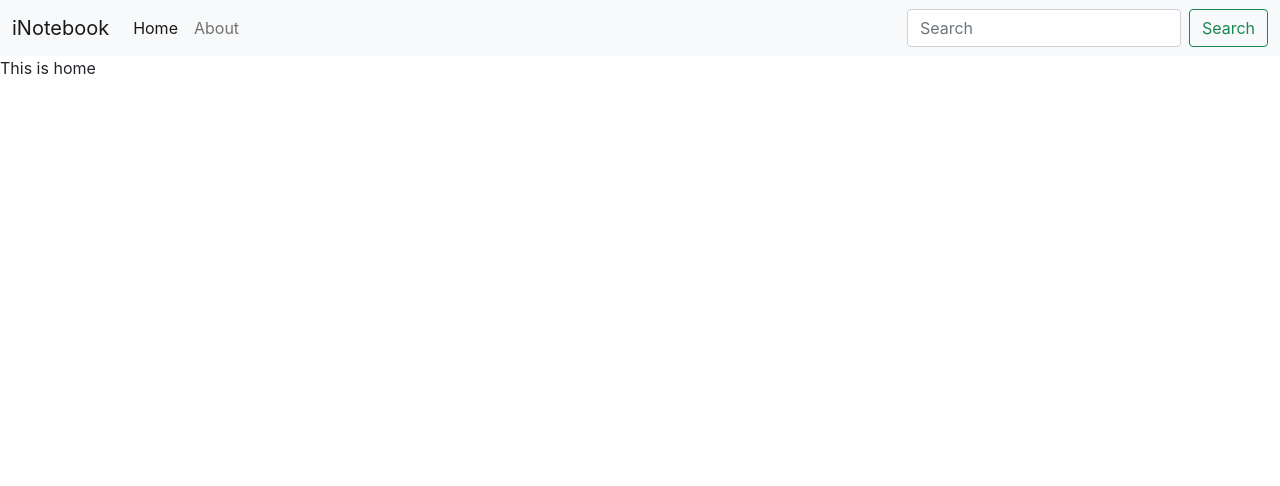
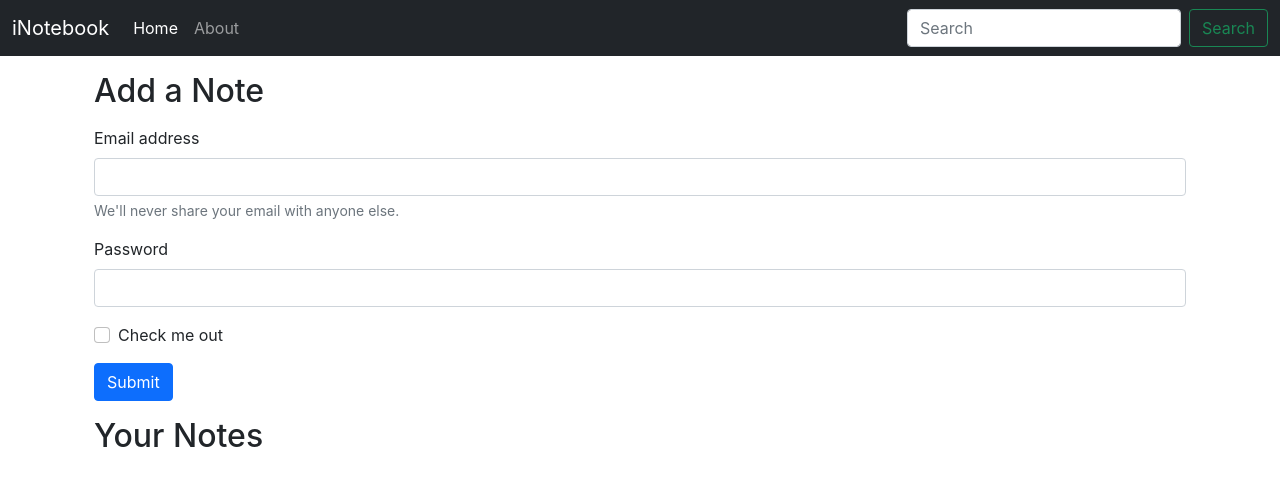
Before and after one commit to ProgrammingWithGaurav/MERN-iNotebook, a React (Create React App) app: page / in a window 1280 px wide. Shown: the top 486 px of the page. Built offline with nearby package versions, Linux system fonts and the light colour scheme.

Commit message:
use Location hooks in react

```diff
--- a/src/App.js
+++ b/src/App.js
@@ -11,6 +11,7 @@ function App() {
     <NoteState>
       <Router>
         <Navbar />
+        <div className="container">
         <Switch>
           <Route exact path="/">
             <Home />
@@ -19,6 +20,7 @@ function App() {
             <About />
           </Route>
         </Switch>
+        </div>
       </Router>
       </NoteState>
     </>
--- a/src/components/About.js
+++ b/src/components/About.js
@@ -1,15 +1,9 @@
-import React, { useContext, useEffect } from 'react'
-import noteContext from '../context/notes/noteContext'
+import React from 'react'
 
 const About = () => {
-    const a = useContext(noteContext)
-    useEffect(() => {
-        a.update();
-        // eslint-disable-next-line
-    }, [])
     return (
         <div>
-            This is about {a.state.name} and he is in class {a.state.class}
+            This is about page
         </div>
     )
 }
--- a/src/components/Home.js
+++ b/src/components/Home.js
@@ -3,7 +3,28 @@ import React from 'react'
 const Home = () => {
     return (
         <div>
-            This is home
+            <div className="container my-3">
+                <h2>Add a Note</h2>
+                <form className="my-3">
+                    <div className="mb-3">
+                        <label htmlFor="exampleInputEmail1" className="form-label">Email address</label>
+                        <input type="email" className="form-control" id="exampleInputEmail1" aria-describedby="emailHelp" />
+                        <div id="emailHelp" className="form-text">We'll never share your email with anyone else.</div>
+                    </div>
+                    <div className="mb-3">
+                        <label htmlFor="exampleInputPassword1" className="form-label">Password</label>
+                        <input type="password" className="form-control" id="exampleInputPassword1" />
+                    </div>
+                    <div className="mb-3 form-check">
+                        <input type="checkbox" className="form-check-input" id="exampleCheck1" />
+                        <label className="form-check-label" htmlFor="exampleCheck1">Check me out</label>
+                    </div>
+                    <button type="submit" className="btn btn-primary">Submit</button>
+                </form>
+            </div>
+            <div className="container my-3">
+                <h2>Your Notes</h2>
+            </div>
         </div>
     )
 }
--- a/src/components/Navbar.js
+++ b/src/components/Navbar.js
@@ -1,9 +1,13 @@
-import React from 'react';
-import { Link } from 'react-router-dom';
+import React, { useEffect } from 'react';
+import { Link, useLocation } from 'react-router-dom';
 
 const Navbar = () => {
+    let location = useLocation();
+    useEffect(() => {
+        console.log(location.pathname)
+    }, [location])
     return (
-        <nav className="navbar navbar-expand-lg navbar-light bg-light">
+        <nav className="navbar navbar-expand-lg navbar-dark bg-dark">
             <div className="container-fluid">
                 <Link className="navbar-brand" to="/">iNotebook</Link>
                 <button className="navbar-toggler" type="button" data-bs-toggle="collapse" data-bs-target="#navbarSupportedContent" aria-controls="navbarSupportedContent" aria-expanded="false" aria-label="Toggle navigation">
@@ -12,10 +16,10 @@ const Navbar = () => {
                 <div className="collapse navbar-collapse" id="navbarSupportedContent">
                     <ul className="navbar-nav me-auto mb-2 mb-lg-0">
                         <li className="nav-item">
-                            <Link className="nav-link active" aria-current="page" to="/">Home</Link>
+                            <Link className={`nav-link ${location.pathname === '/' ? "active" : ""}`}  aria-current="page" to="/">Home</Link>
                         </li>
                         <li className="nav-item">
-                            <Link className="nav-link" to="/about">About</Link>
+                            <Link className={`nav-link ${location.pathname === '/about' ? "active" : ""}`} to="/about">About</Link>
                         </li>
                     </ul>
                     <form className="d-flex">
--- a/src/context/notes/NoteState.js
+++ b/src/context/notes/NoteState.js
@@ -1,19 +1,8 @@
 import NoteContext from "./noteContext";
-import { useState } from "react";
 
 const NoteState = (props) => {
-    const s1 = {
-        "name": "Harry",
-        "class": "5b"
-    }
-    const [state, setState] = useState(s1);
-    const update = () => {
-        setTimeout(()=>{
-            setState({"name": "Larry", "class": "10b"})
-        }, 1000)
-    }
     return (
-        <NoteContext.Provider value={{state:state, update:update}}>
+        <NoteContext.Provider value={{}}>
             {props.children}
         </NoteContext.Provider>
     )
```
